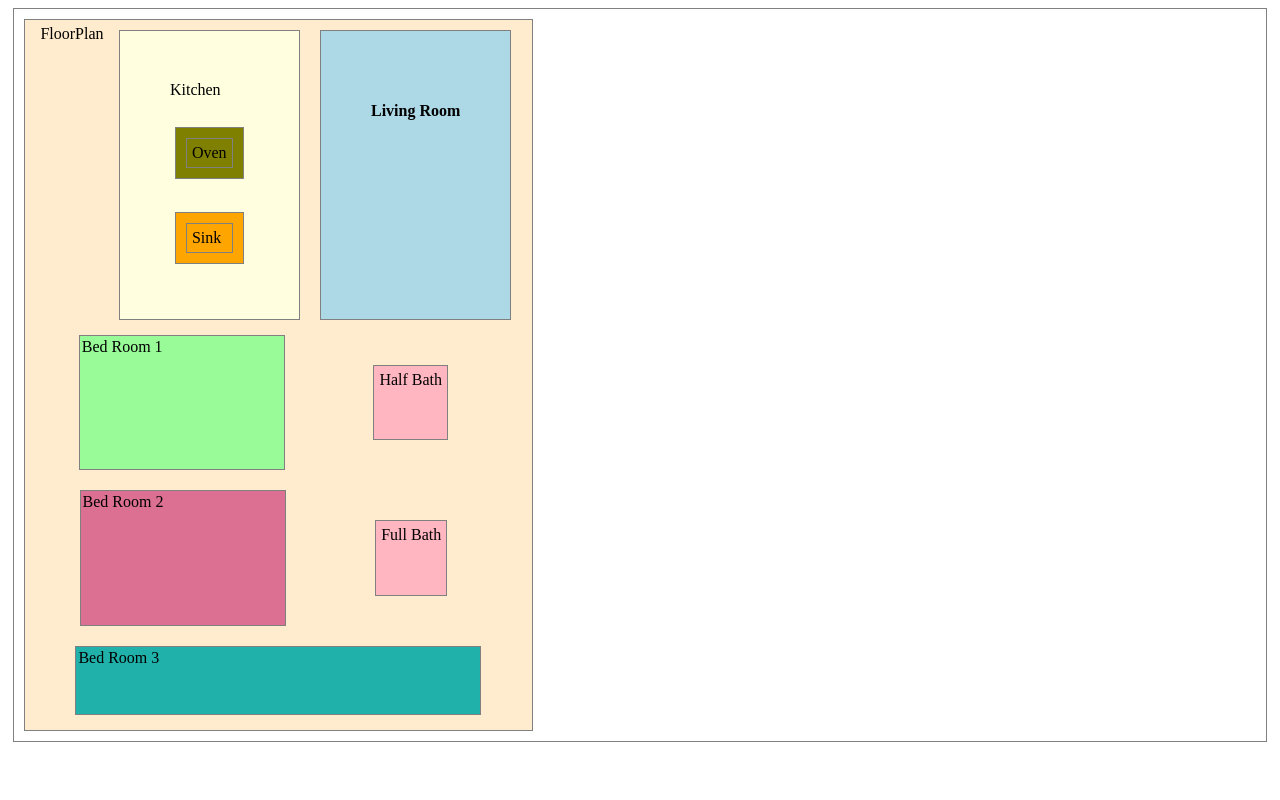
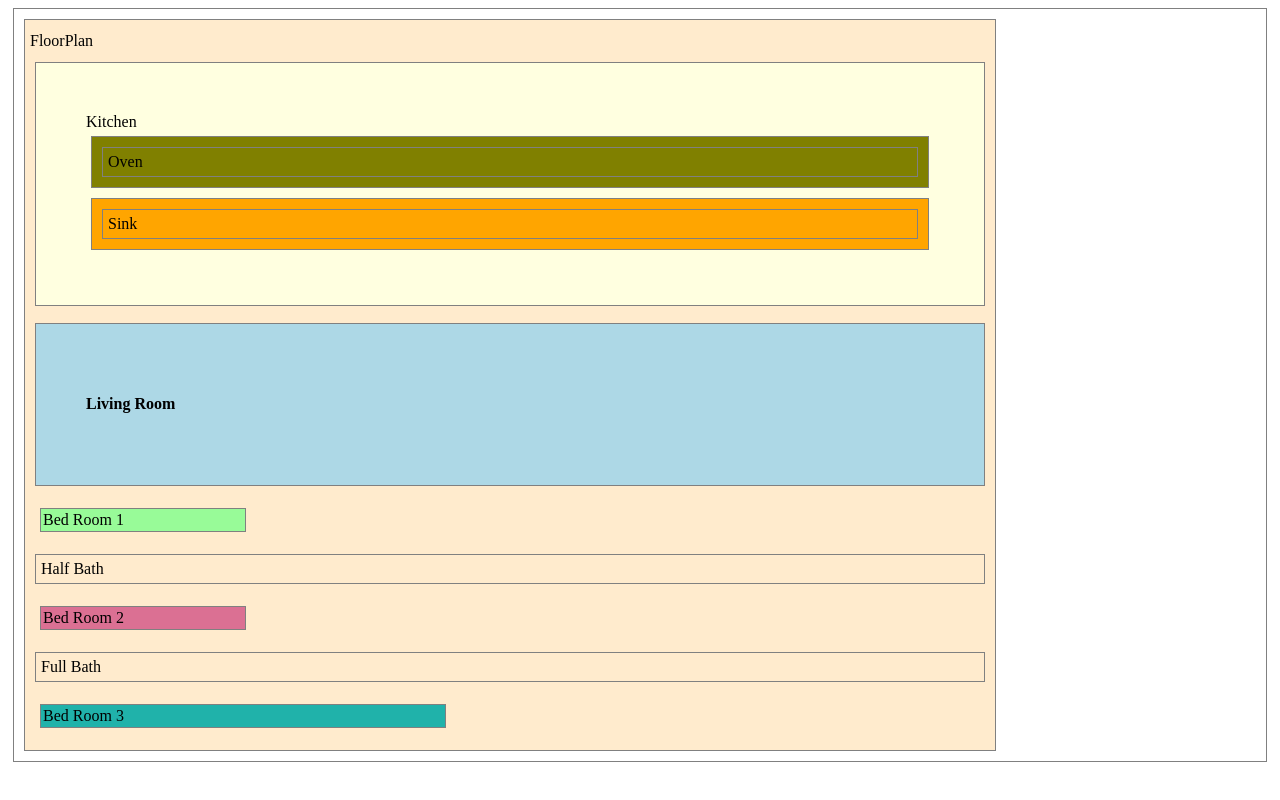
Before and after one commit to CCMatson/react-floorplan-lab, a React (Create React App) app: page / in a window 1280 px wide. Built offline with nearby package versions, Linux system fonts and the light colour scheme.

Commit message:
add classes to full and half bath

```diff
--- a/src/App.css
+++ b/src/App.css
@@ -5,11 +5,11 @@
 .floor-plan{
   background-color: blanchedalmond;
   display: flex;
-  flex-direction: row;
+  flex-direction: column;
   flex-wrap: wrap;
   justify-content: space-evenly;
-  width: 40%;
-  height: 700px;
+  height: 90vh;
+  width: 75vw;
 }
 
 .living-room{
--- a/src/Bath.jsx
+++ b/src/Bath.jsx
@@ -1,7 +1,7 @@
 const Bath = (props) => {
   return (
     <>
-      <div className="bath">
+      <div className={props.size === "Half " ? "half" : "full" }>
       {props.size} {props.name}
       </div>
     </>
```
